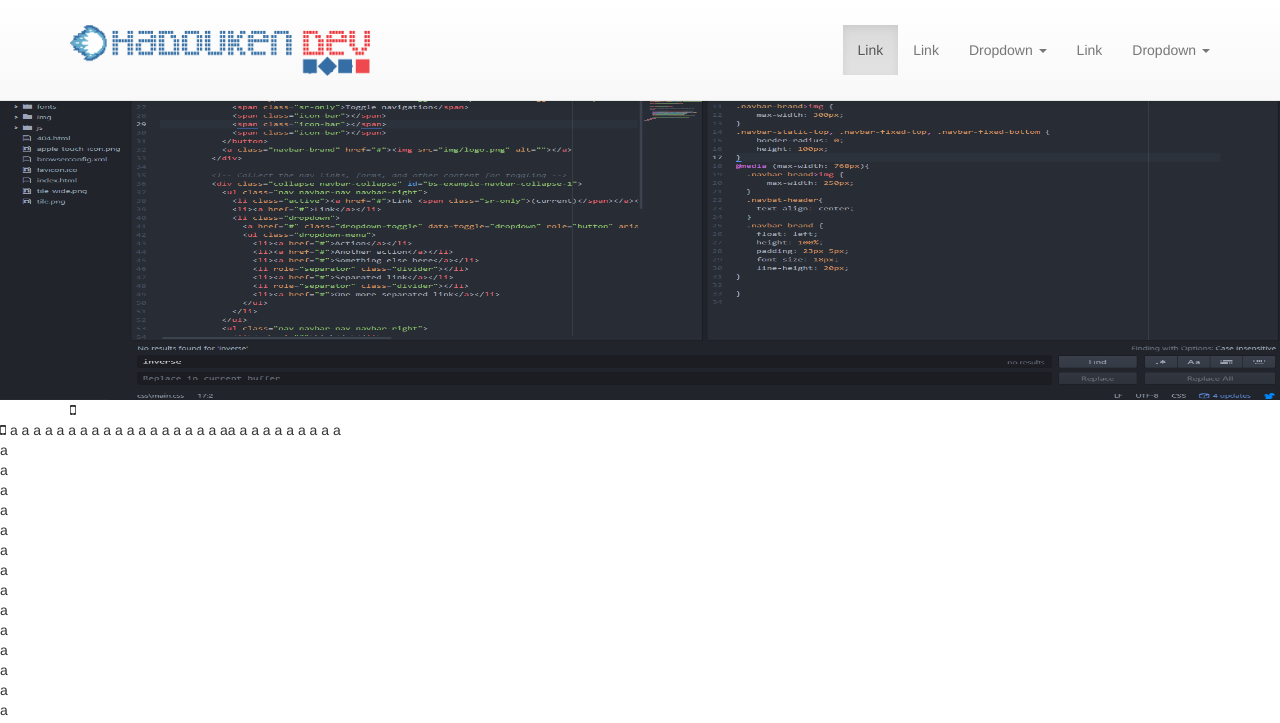
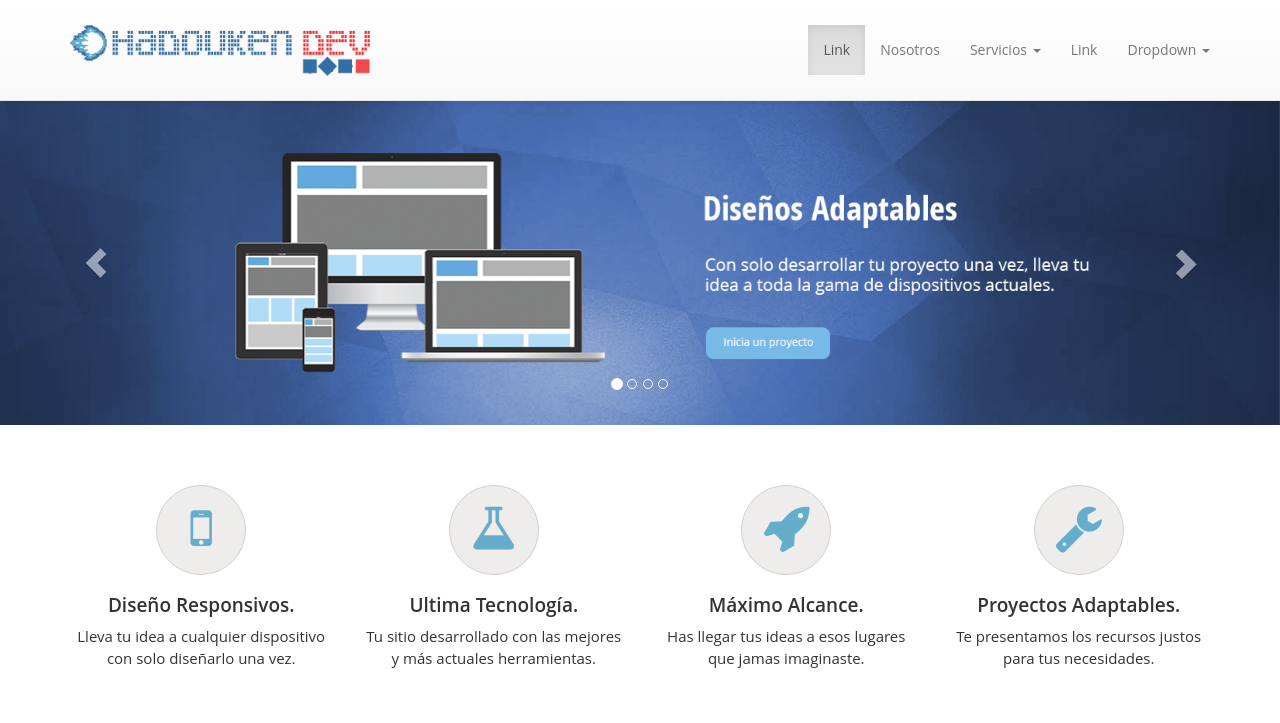
Before and after one commit to DarthAlx/HadoukenDev, a PHP site: page / in a window 1280 px wide. Shown: the top 723 px of the page. Run offline with PHP 8.4, Linux system fonts and the light colour scheme; some libraries are stand-ins or nearby versions.

Commit message:
Coding, iconos y sildes (sobrepuestos)

```diff
--- a/css/main.css
+++ b/css/main.css
@@ -1,10 +1,20 @@
 
 
 /* ==========================================================================
-   Author's custom styles
+   Estilos por ALX
    ========================================================================== */
 body {
-
+  font-family: 'Open Sans';
+}
+/*Generales*/
+a{
+  text-decoration:none;
+}
+a:visited{
+  text-decoration:none;
+}
+a:link{
+ text-decoration:none;
 }
 /*Navbar*/
 .navbar-brand img{
@@ -17,12 +27,108 @@ body {
     padding: 25px;
 }.navbar {
     margin-bottom: 0px;
-  }
-@media (max-width: 768px) {
+}
+/*iconos*/
+.icono{
+  margin-top: 20px;
+  margin-bottom: 15px;
+}
+.iconos i{
+  font-size: 50px;
+  height:90px;
+  width:90px;
+  border: 0.5px solid #d0d0d0;
+  border-radius:45px;
+  background: #eeedec;
+  transition: 0.3s;
+  line-height: 85px;
+  color: #64AECC;
+}
+.iconos i:hover{
+  transform: scale(1.2,1.2);
+  background: #64AECC;
+  color: #fff;
+  border: 0px;
+}
+.iconos h2{
+  font-size: 19px;
+  font-weight: 600;
+}
+.iconos p{
+  font-size: 15px
+}
+/*coding*/
+.coding{
+  width: 100%;
+  height: 400px;
+  background-image: url('../img/coding.gif');
+  background-size:100% auto;
+  background-repeat: no-repeat;
+  text-align: center;
+
+}
+.coding .contenido{
+  padding: 100px 0px;
+}
+.coding h1{
+  letter-spacing: -1px;
+  display: block;
+  color: #fff;
+  font-family: 'Open Sans';
+  font-weight: 300;
+  font-size: 33px;
+}
+.coding p{
+  color: #fff;
+  font-family: 'Open Sans';
+  font-size: 15px;
+}
+.botones{
+  margin-top: 15px;
+}
+.b1{
+  padding: 10px;
+  border-radius: 25px;
+  background-color: #E65E38;
+  color: #fff;
+}
+.b1:hover{
+  background-color: #df7254;
+  color: #fff;
+}
+.iconos .container{
+    margin-top: 40px;
+    margin-bottom: 40px;
+}
+
+
+/*smartphone*/
+@media (max-width: 767px) {
 .navbar-brand img{
   max-width: 170px;
 }
 .navbar-brand {
     padding: 15px 15px;
 }
+.coding .contenido{
+  padding: 45px 0px;
 }
+.coding h1{
+  font-size: 25px;
+}
+.coding p{
+
+  font-size: 15px;
+}
+.iconos .container{
+    padding-right: 120px;
+    padding-left: 120px;
+}
+}
+/*tablet*/
+@media (min-width: 768px) {
+}
+
+/*pc*/
+@media (min-width: 992px) {
+}
--- a/index.html
+++ b/index.html
@@ -20,7 +20,7 @@
         <!--[if lt IE 8]>
             <p class="browserupgrade">You are using an <strong>outdated</strong> browser. Please <a href="http://browsehappy.com/">upgrade your browser</a> to improve your experience.</p>
         <![endif]-->
-        <nav class="navbar navbar-default navbar-fixed-top">
+        <nav class="navbar navbar-default navbar-static-top">
         <div class="container">
           <!-- Brand and toggle get grouped for better mobile display -->
           <div class="navbar-header">
@@ -38,9 +38,9 @@
           <div class="collapse navbar-collapse" id="bs-example-navbar-collapse-1">
             <ul class="nav navbar-nav navbar-right">
               <li class="active"><a href="#">Link <span class="sr-only">(current)</span></a></li>
-              <li><a href="#">Link</a></li>
+              <li><a href="#">Nosotros</a></li>
               <li class="dropdown">
-                <a href="#" class="dropdown-toggle" data-toggle="dropdown" role="button" aria-haspopup="true" aria-expanded="false">Dropdown <span class="caret"></span></a>
+                <a href="#" class="dropdown-toggle" data-toggle="dropdown" role="button" aria-haspopup="true" aria-expanded="false">Servicios <span class="caret"></span></a>
                 <ul class="dropdown-menu">
                   <li><a href="#">Action</a></li>
                   <li><a href="#">Another action</a></li>
@@ -67,108 +67,82 @@
         </div><!-- /.container-fluid -->
       </nav>
 
-      <img src="img/test.png" alt="" class="" style="height: 400px; width: 100%">
-      <div class="container">
-        <div class="row">
-          <div class="col-md-4"><i class="fa fa-mobile" aria-hidden="true"></i></div>
+      <!--inicia Slider-->
+      <div id="carousel-example-generic" class="carousel slide" data-ride="carousel">
+        <!-- Indicators -->
+        <ol class="carousel-indicators">
+          <li data-target="#carousel-example-generic" data-slide-to="0" class="active"></li>
+          <li data-target="#carousel-example-generic" data-slide-to="1"></li>
+          <li data-target="#carousel-example-generic" data-slide-to="2"></li>
+          <li data-target="#carousel-example-generic" data-slide-to="3"></li>
+        </ol>
+
+        <!-- Wrapper for slides -->
+        <div class="carousel-inner" role="listbox">
+          <div class="item active">
+            <img src="img/slider/1.png" class="img-responsive" alt="...">
+          </div>
+          <div class="item">
+            <img src="img/slider/2.png" class="img-responsive" alt="...">
+          </div>
+          <div class="item">
+            <img src="img/slider/3.png" class="img-responsive" alt="...">
+          </div>
+          <div class="item">
+            <img src="img/slider/4.png" class="img-responsive" alt="...">
+          </div>
         </div>
+
+        <!-- Controls -->
+        <a class="left carousel-control" href="#carousel-example-generic" role="button" data-slide="prev">
+          <span class="glyphicon glyphicon-chevron-left" aria-hidden="true"></span>
+          <span class="sr-only">Anterior</span>
+        </a>
+        <a class="right carousel-control" href="#carousel-example-generic" role="button" data-slide="next">
+          <span class="glyphicon glyphicon-chevron-right" aria-hidden="true"></span>
+          <span class="sr-only">Siguiente</span>
+        </a>
       </div>
-      <i class="fa fa-mobile" aria-hidden="true"></i>
-a
-a
-a
-a
-a
-a
-a
-a
-a
-a
-a
-
-a
-
-a
-a
-a
-a
-a
-a
-
-aa
-a
-a
-
-a
-a
-a
-
-a
-a
-a
-
-a<br>
-a<br>
-a<br>
-a<br>
-a<br>
-a<br>
-a<br>
-a<br>
-a<br>
-a<br>
-a<br>
-a<br>
-a<br>
-a<br>
-a<br>
-a<br>
-a<br>
-a<br>
-a<br>
-a<br>
-a<br>
-a<br>
-a<br>
-a<br>
-a<br>
-a<br>
-a<br>
-a<br>
-a<br>
-a<br>
-a<br>
-a<br>
-a<br>
-a<br>
-a<br>
-a<br>
-a<br>
-a<br>
-a<br>
-a<br>
-a<br>
-a<br>
-a<br>
-
-a<br>
-a<br>
-a<br>
-a<br>
-a<br>
-a<br>
-a<br>
-
-a
-a
-a
-a
-a
-a
-a
-a
-a
-
+      <!--termina Slider-->
+      <div class="iconos">
+        <div class="container">
+          <div class="row text-center">
+            <div class="icono col-md-3 col-sm-6">
+              <i class="fa fa-mobile" aria-hidden="true"></i>
+              <h2>Diseño Responsivos.</h2>
+              <p>Lleva tu idea a cualquier dispositivo con solo diseñarlo una vez.</p>
+            </div>
+            <div class="icono col-md-3 col-sm-6">
+              <i class="fa fa-flask" aria-hidden="true"></i>
+              <h2>Ultima Tecnología.</h2>
+              <p>Tu sitio desarrollado con las mejores y más actuales herramientas.</p>
+            </div>
+            <div class="icono col-md-3 col-sm-6">
+              <i class="fa fa-rocket" aria-hidden="true"></i>
+              <h2>Máximo Alcance.</h2>
+              <p>Has llegar tus ideas a esos lugares que jamas imaginaste.</p>
+            </div>
+            <div class="icono col-md-3 col-sm-6">
+              <i class="fa fa-wrench" aria-hidden="true"></i>
+              <h2>Proyectos Adaptables.</h2>
+              <p>Te presentamos los recursos justos para tus necesidades.</p>
+            </div>
+          </div>
+        </div>
+      </div><!--iconos-->
+      <div class="coding">
+        <div class="contenido">
+          <h1>La Tecnología a tu Servicio </h1>
+          <div class="row">
+            <div class="col-xs-10 col-xs-offset-1">
+              <p>Nuestro trato es 100% personal, asi podemos adecuar nuestras herramientas a tus necesidades. </p>
+            </div>
+          </div>
+          <div class="botones">
+            <a class="b1" href="#">Contactanos</a>
+          </div>
+        </div>
+      </div><!--coding-->
     <script src="//ajax.googleapis.com/ajax/libs/jquery/1.11.2/jquery.min.js"></script>
         <script>window.jQuery || document.write('<script src="js/vendor/jquery-1.11.2.min.js"><\/script>')</script>
 
```
Also changed, not shown: img/slider/1.png (added), img/slider/2.png (added), img/slider/3.png (added), img/slider/4.png (added), 1 other file.
